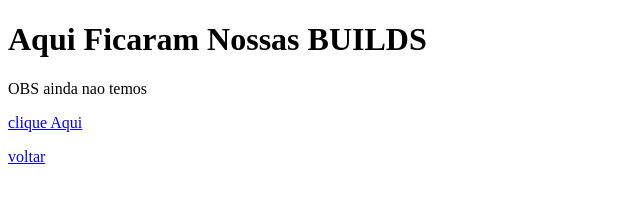
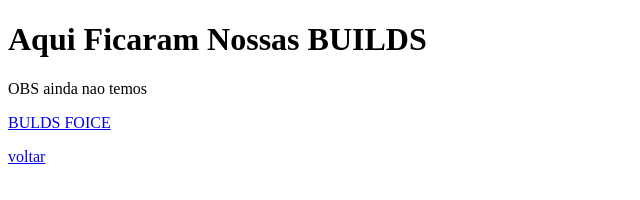
Before and after one commit to joaopaulolago/bau, a plain HTML site: page bulds.html in a window 1280 px wide. Shown: the full height of the page, 0-640 px from the left. Drawn offline with Linux system fonts and the light colour scheme.

Commit message:
Update bulds.html

```diff
--- a/bulds.html
+++ b/bulds.html
@@ -8,7 +8,9 @@
 <body>
     <h1>Aqui Ficaram Nossas BUILDS</h1>
     <p>OBS ainda nao temos</p>
-     <a href="foice.html">clique Aqui</a>
+         <a href="foice.html" target="_blank"class="foice">
+            BULDS FOICE
+    </a><br>
 
     <p><a href="index.html">voltar</a></p>
 </body>
```
